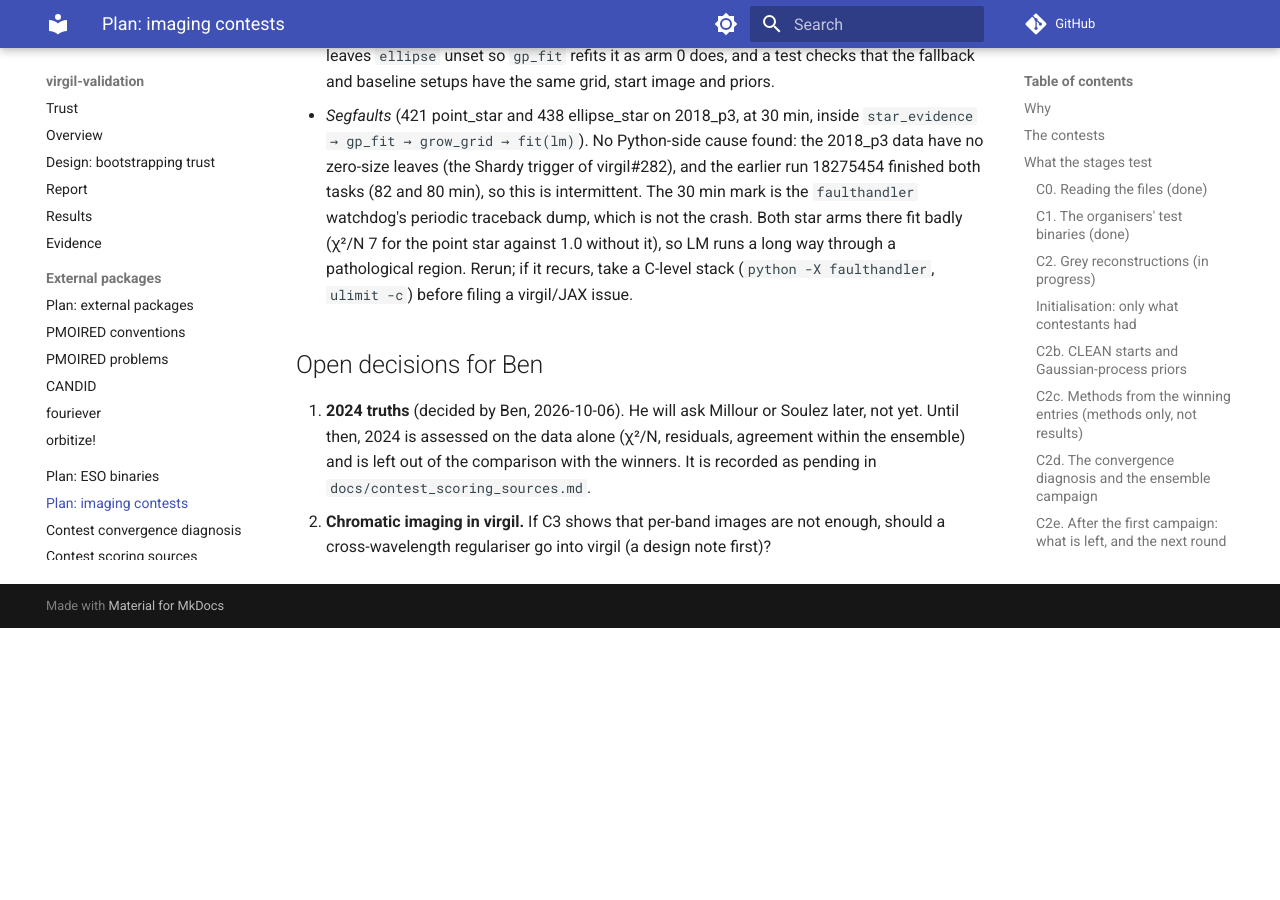
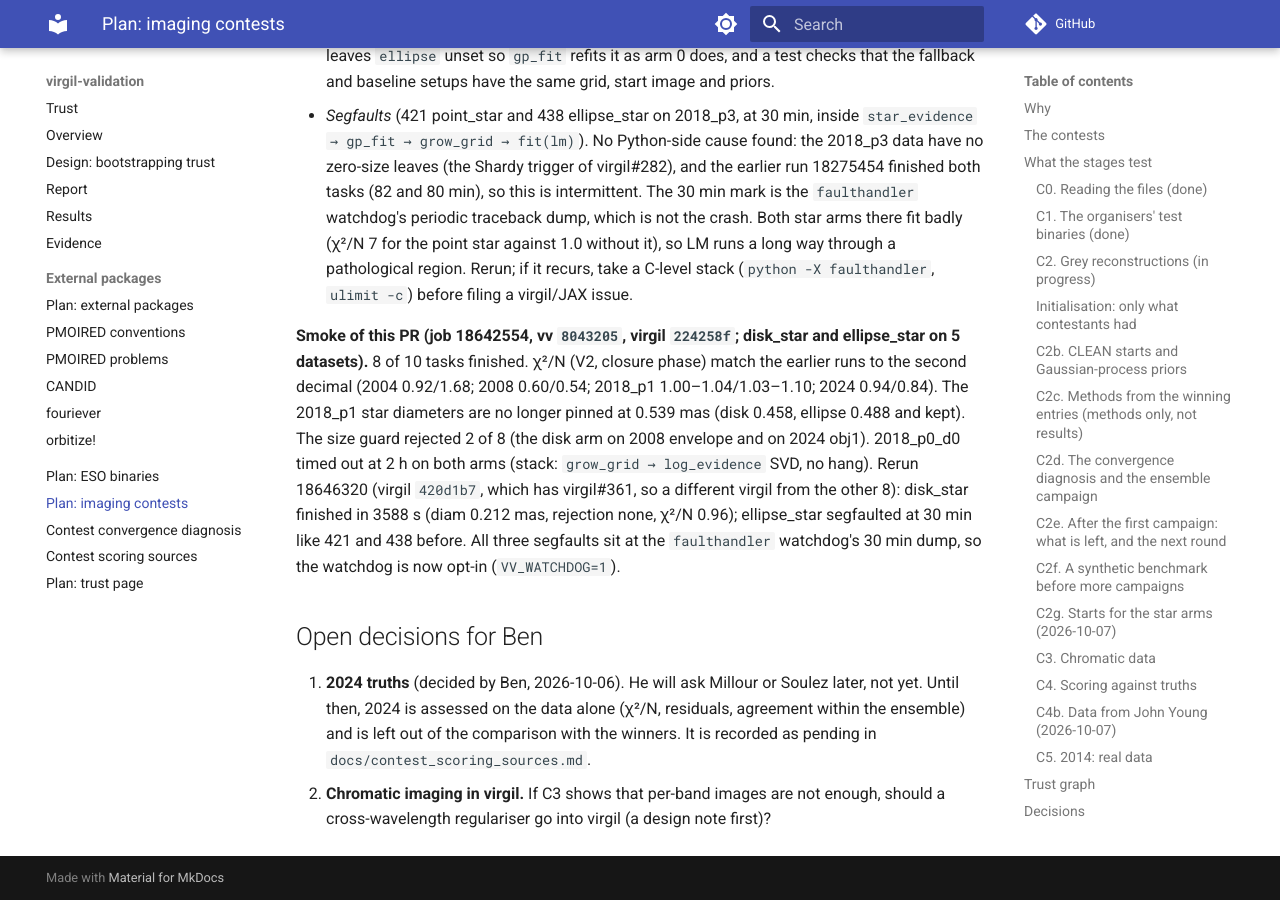
Before and after one commit to benjaminpope/virgil-validation, an MkDocs documentation site: the page built from docs/plan_imaging_contests.md, in a window 1280 px wide and 900 px high, scrolled down 22430 px. Built offline with MkDocs 1.6.1 and Material for MkDocs 9.7.7, drawn with Linux system fonts in a browser that asks for light colours; comment, search, counter and statistics services are not loaded; before the commit the page ends 23058 px from its top, so only the background shows below that.

Commit message:
Make the 30 min faulthandler watchdog opt-in: three 2018 segfaults hit its dump; smoke note in C2h
Co-Authored-By: Claude Sonnet 5.5 <noreply@anthropic.com>

```diff
--- a/docs/plan_imaging_contests.md
+++ b/docs/plan_imaging_contests.md
@@ -985,6 +985,20 @@ Three problems remained, fixed or diagnosed after it.
   C-level stack (`python -X faulthandler`, `ulimit -c`) before filing a
   virgil/JAX issue.
 
+**Smoke of this PR (job 18642554, vv `8043205`, virgil `224258f`; disk_star
+and ellipse_star on 5 datasets).** 8 of 10 tasks finished. χ²/N (V2, closure
+phase) match the earlier runs to the second decimal (2004 0.92/1.68; 2008
+0.60/0.54; 2018_p1 1.00–1.04/1.03–1.10; 2024 0.94/0.84). The 2018_p1 star
+diameters are no longer pinned at 0.539 mas (disk 0.458, ellipse 0.488 and
+kept). The size guard rejected 2 of 8 (the disk arm on 2008 envelope and on
+2024 obj1). 2018_p0_d0 timed out at 2 h on both arms (stack: `grow_grid →
+log_evidence` SVD, no hang). Rerun 18646320 (virgil `420d1b7`, which has
+virgil#361, so a different virgil from the other 8): disk_star finished in
+3588 s (diam 0.212 mas, rejection none, χ²/N 0.96); ellipse_star segfaulted
+at 30 min like 421 and 438 before. All three segfaults sit at the
+`faulthandler` watchdog's 30 min dump, so the watchdog is now opt-in
+(`VV_WATCHDOG=1`).
+
 ## Open decisions for Ben
 
 1. **2024 truths** (decided by Ben, 2026-10-06). He will ask Millour or
```
Also changed, not shown: 2 other files.
